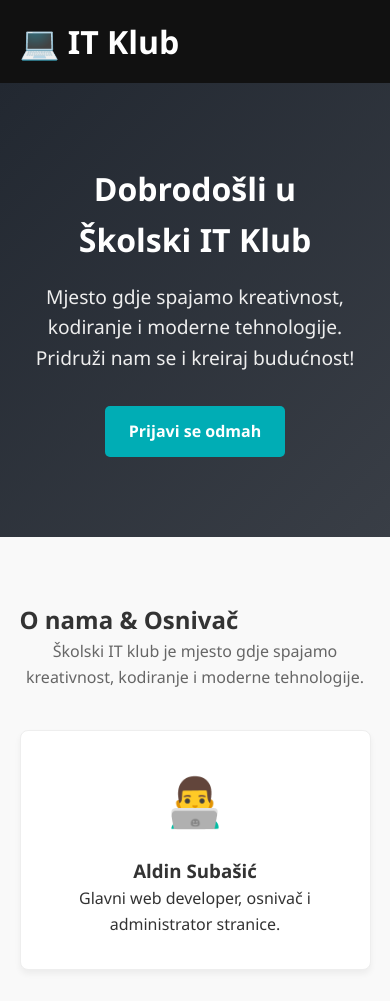
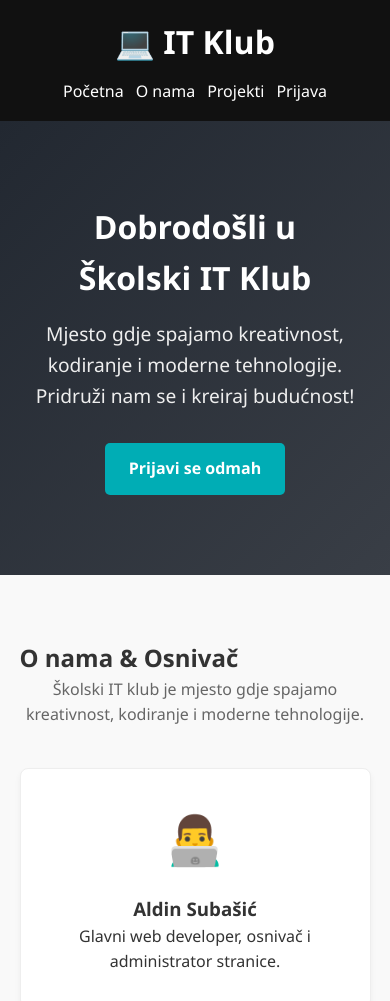
Before and after one commit to aldinphd-cmd/it-klub-stranica, a plain HTML site: page index.html in a window 390 px wide. Shown: the top 1001 px of the page. Drawn offline with Linux system fonts and the light colour scheme.

Commit message:
Improve mobile navigation visibility

```diff
--- a/style.css
+++ b/style.css
@@ -181,7 +181,15 @@ footer {
 /* Responzivnost za manje ekrane */
 @media(max-width: 768px) {
     .nav-links {
-        display: none; /* Može se proširiti po želji */
+        display: flex;
+        flex-wrap: wrap;
+        justify-content: center;
+        gap: 12px;
+    }
+
+    .nav-container {
+        flex-direction: column;
+        gap: 0.75rem;
     }
     .hero h2 {
         font-size: 2rem;
```
